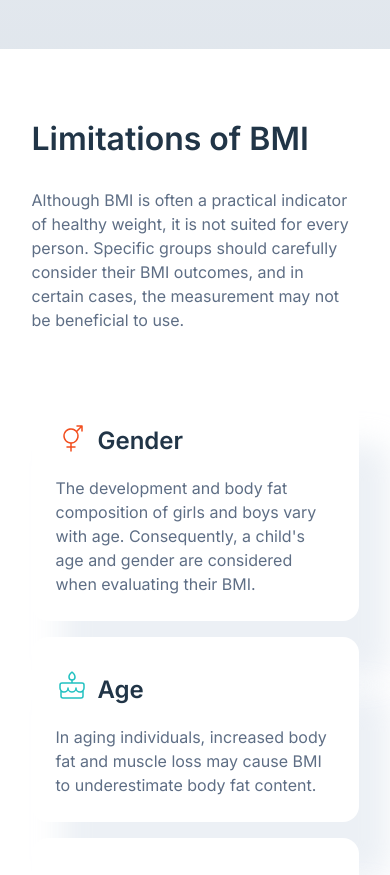
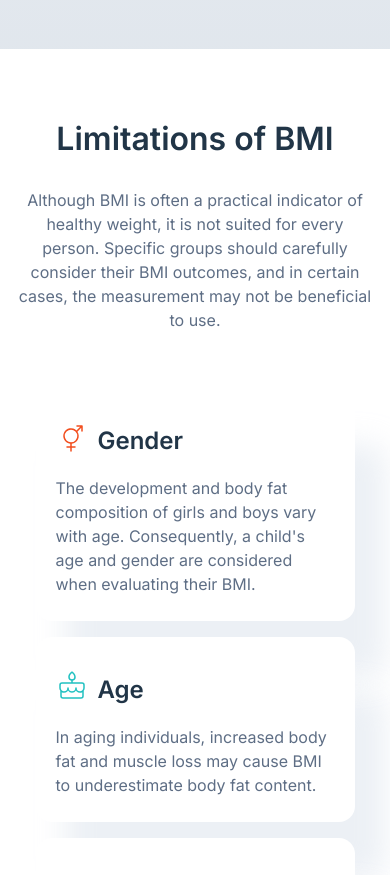
Before and after one commit to KarenDouglas/bmi-calculator, a React (Vite) app in the folder client/: page / in a window 390 px wide. Shown: the part 2840-3715 px from the top of the page. Built offline with nearby package versions, Linux system fonts and the light colour scheme.

Commit message:
styled limitations component for tablet screens

```diff
--- a/client/src/assets/css/app.css
+++ b/client/src/assets/css/app.css
@@ -117,3 +117,6 @@ h4{
 p{
     color:var(--secondary-color)
 }
+.text-center{
+    text-align: center;
+}
--- a/client/src/assets/css/limitationsStyles.css
+++ b/client/src/assets/css/limitationsStyles.css
@@ -2,22 +2,33 @@
     display: flex;
     flex-direction: column;
     gap: 56px;
+    padding: 0 16px;
+    max-width: 686px;
+    margin: 0 auto;
     margin-bottom: 56px;
 
+}
+#limitations-section>section{
+    max-width: 686px;
+    margin: 0 auto;
 }
 #limitations-section h2{
     font-size: 32px;
     margin: 72px 0 32px 0;
-
+    text-align: center;
 }
-#limitations-section>section, #limitations-section>#limitations-cards{
+#limitations-section>section p{
+    text-align: center;
+}
+#limitations-cards>.card{
     max-width: 327px;
     margin: 0 auto;
 }
 
 #limitations-section>#limitations-cards{
     display: flex;
-    flex-direction: column;
+    flex-direction: row;
+    flex-wrap: wrap;
     gap: 16px;
 }
 .card-info{
```
